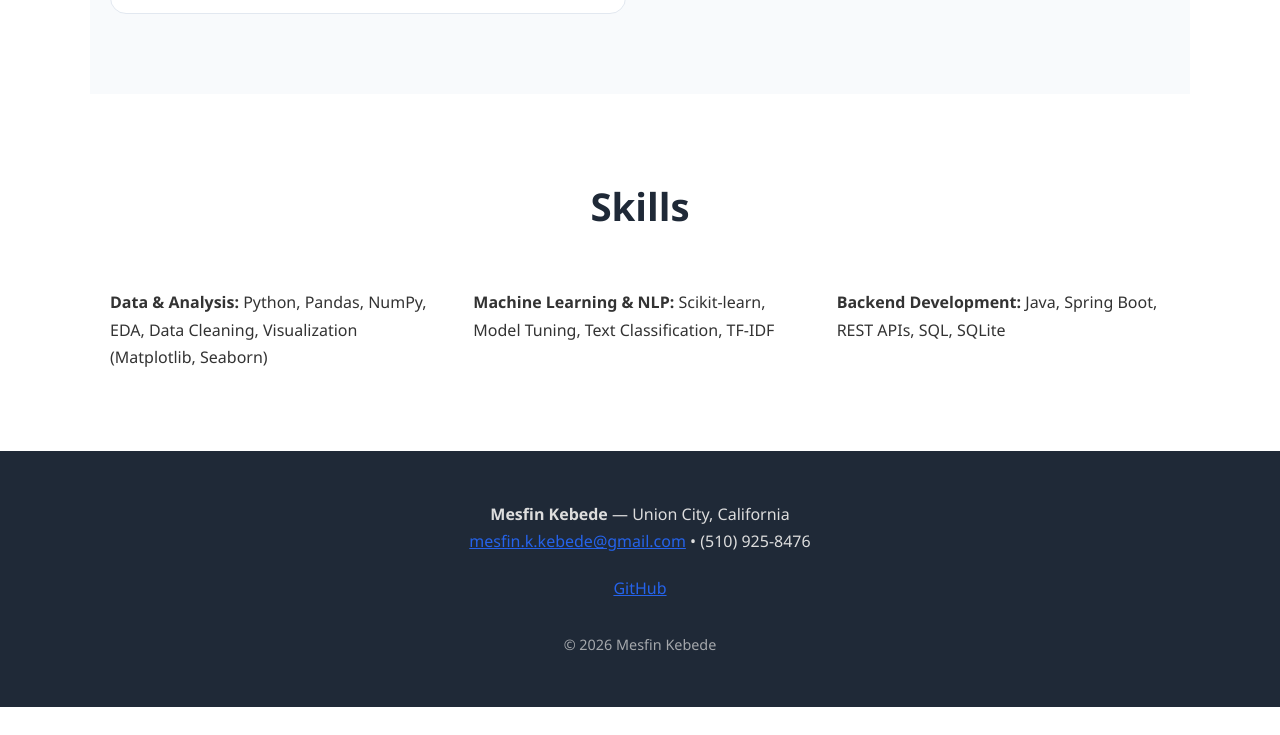
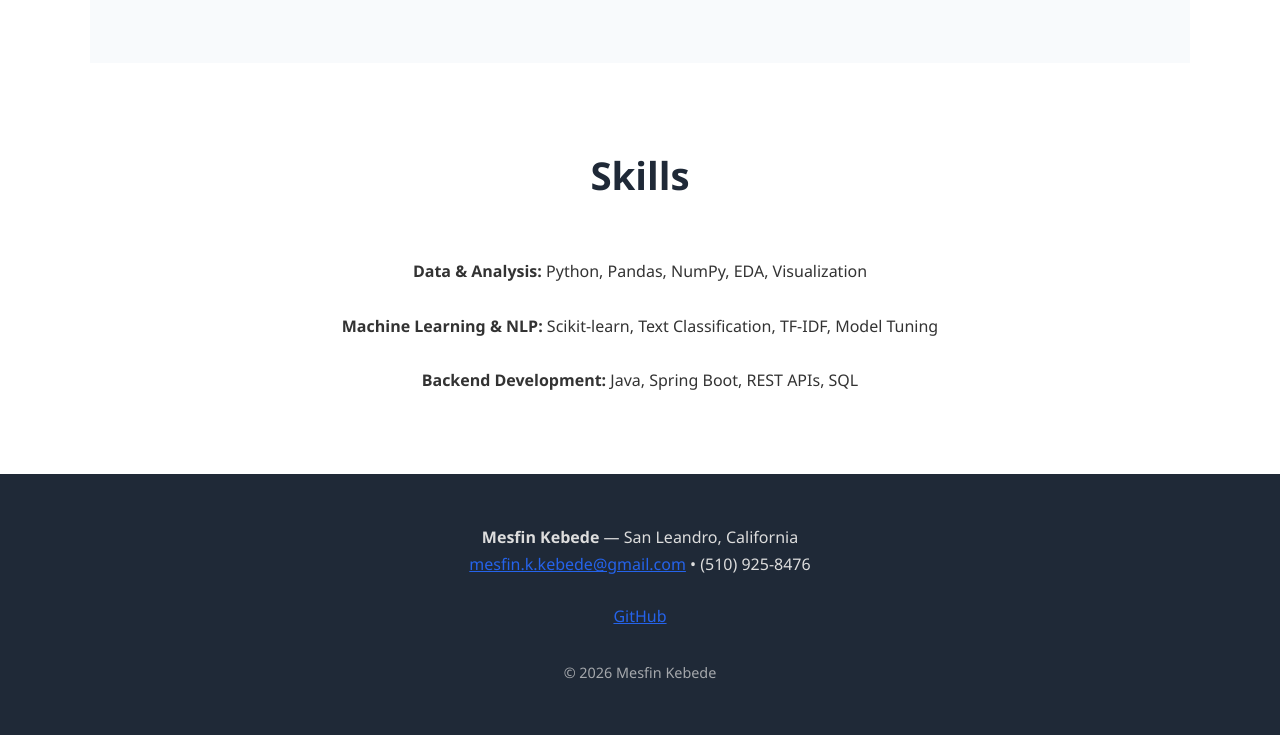
Before and after one commit to mesfin-k/mesfin-k.github.io, a plain HTML site: page index.html in a window 1280 px wide. Shown: the part 1745-2480 px from the top of the page. Before the commit the page ends 2452 px from the top, so only its background shows below. Drawn offline with Linux system fonts and the light colour scheme.

Commit message:
Revise index.html with updated content and styles
Updated personal information and project details in the HTML file.

```diff
--- a/index.html
+++ b/index.html
@@ -30,12 +30,14 @@
       display: inline-block;
       background: white;
       color: var(--primary);
-      padding: 14px 28px;
+      padding: 14px 32px;
       border-radius: 50px;
       font-weight: 600;
       text-decoration: none;
       margin: 10px;
+      transition: all 0.3s;
     }
+    .cta:hover { transform: scale(1.05); }
     .section { padding: 80px 20px; max-width: 1100px; margin: 0 auto; }
     h2 { font-size: 2.4rem; text-align: center; margin-bottom: 50px; color: var(--dark); }
     .projects-grid {
@@ -73,11 +75,6 @@
       text-decoration: none;
       font-weight: 600;
     }
-    .skills-grid {
-      display: grid;
-      grid-template-columns: repeat(auto-fit, minmax(280px, 1fr));
-      gap: 30px;
-    }
     footer {
       background: #1f2937;
       color: #ddd;
@@ -99,16 +96,15 @@
   <div class="section">
     <h2>About Me</h2>
     <p style="text-align:center; max-width:720px; margin:0 auto; font-size:1.15rem;">
-      Hi, I’m Mesfin Kebede. I enjoy turning data into insights and building reliable systems.<br><br>
-      I create clean, production-ready projects that demonstrate real-world skills in Data Science and Software Engineering.
-      Currently open to full-time opportunities in Data Science, ML Engineering, or Backend Development roles.
+      Hi, I’m Mesfin Kebede from San Leandro, California. I enjoy turning data into insights and building reliable systems.<br><br>
+      I create clean, production-ready projects in Data Science, Machine Learning, NLP, and Backend Development.
+      Currently open to full-time opportunities.
     </p>
   </div>
 
   <div class="section" style="background:#f8fafc;">
     <h2>Featured Projects</h2>
     <div class="projects-grid">
-      <!-- Add your 4-5 strongest projects here. I kept your top ones -->
       <div class="project-card">
         <h3>Capstone 3 — Fake News Detection (NLP)</h3>
         <p>End-to-end NLP pipeline: preprocessing, TF-IDF vectorization, classification, and model evaluation.</p>
@@ -134,22 +130,21 @@
 
   <div class="section">
     <h2>Skills</h2>
-    <div class="skills-grid">
-      <div><strong>Data & Analysis:</strong> Python, Pandas, NumPy, EDA, Data Cleaning, Visualization (Matplotlib, Seaborn)</div>
-      <div><strong>Machine Learning & NLP:</strong> Scikit-learn, Model Tuning, Text Classification, TF-IDF</div>
-      <div><strong>Backend Development:</strong> Java, Spring Boot, REST APIs, SQL, SQLite</div>
+    <div style="text-align:center; max-width:800px; margin:0 auto;">
+      <strong>Data & Analysis:</strong> Python, Pandas, NumPy, EDA, Visualization<br><br>
+      <strong>Machine Learning & NLP:</strong> Scikit-learn, Text Classification, TF-IDF, Model Tuning<br><br>
+      <strong>Backend Development:</strong> Java, Spring Boot, REST APIs, SQL
     </div>
   </div>
 
   <footer>
-    <p><strong>Mesfin Kebede</strong> — Union City, California</p>
+    <p><strong>Mesfin Kebede</strong> — San Leandro, California</p>
     <p>
       <a href="mailto:mesfin.k.kebede@gmail.com">mesfin.k.kebede@gmail.com</a> •
       (510) 925-8476
     </p>
-    <p style="margin-top:20px;">
+    <p style="margin-top:25px;">
       <a href="https://github.com/mesfin-k" target="_blank">GitHub</a>
-      <!-- Add LinkedIn here once ready -->
     </p>
     <p style="margin-top:30px; font-size:0.9rem; opacity:0.7;">© 2026 Mesfin Kebede</p>
   </footer>
```
